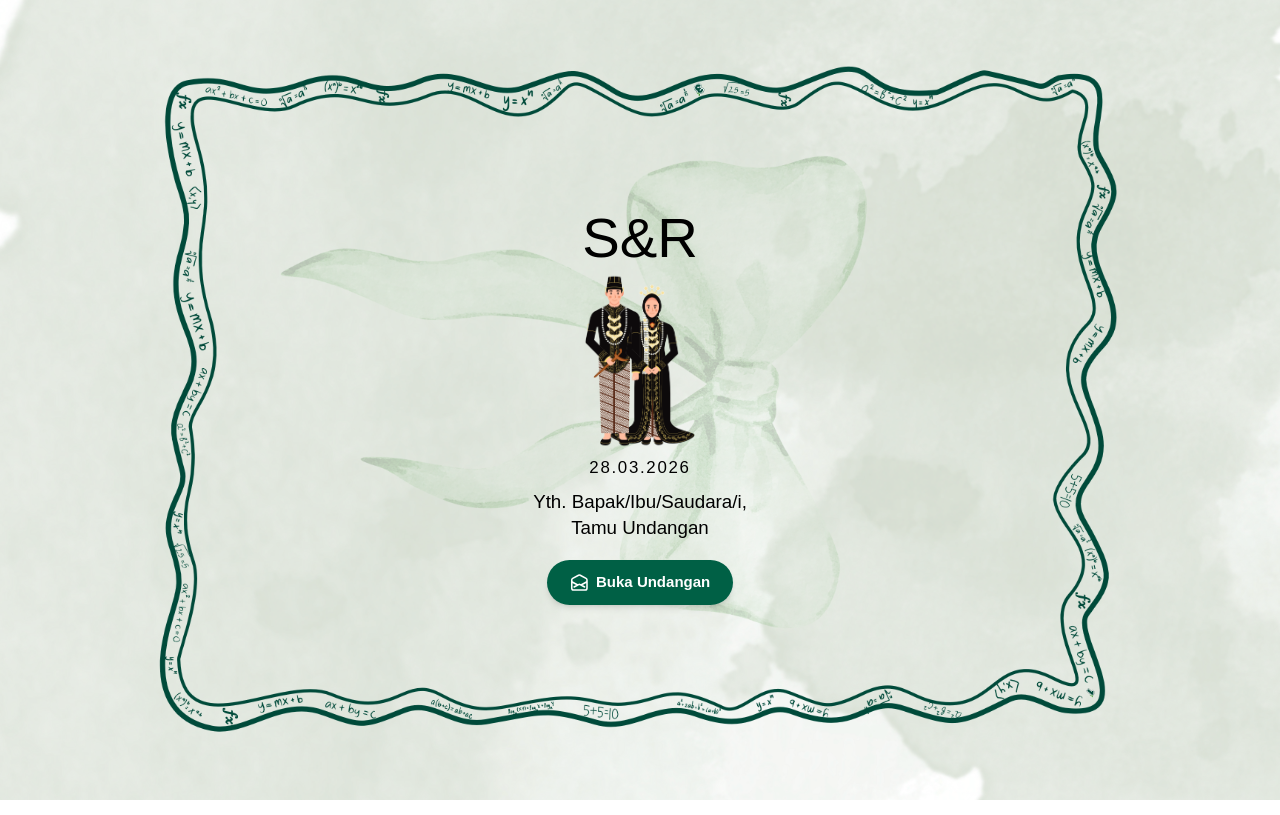
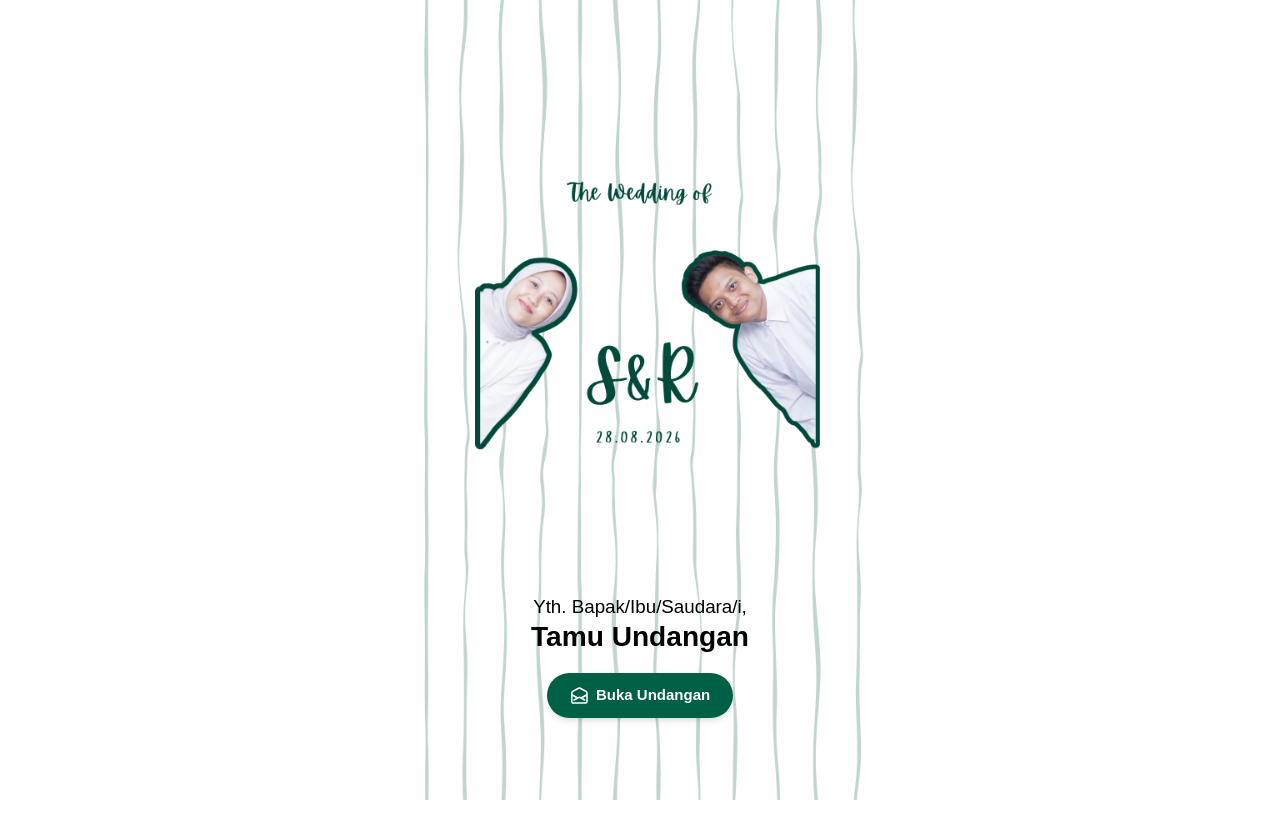
Before and after one commit to rezkyyayang/invitation, a Next.js app: page /id in a window 1280 px wide. Built offline with nearby package versions, Linux system fonts and the light colour scheme; a web font is replaced by a local one.

Commit message:
Edit bahasa version

```diff
--- a/src/app/globals.css
+++ b/src/app/globals.css
@@ -79,5 +79,14 @@ body {
   }
 }
 
+/* Override untuk halaman tertentu yang tidak perlu rotasi di desktop */
+@media (min-width: 768px) {
+  .home-bg--no-rotate .home-bg__image {
+    height: 100%;
+    width: auto;
+    transform: translate(-50%, -50%);
+  }
+}
+
 /* Utility class to apply Apricots font */
 /* Removed Apricots custom font utility; now using Great Vibes via next/font */
--- a/src/app/id/page.tsx
+++ b/src/app/id/page.tsx
@@ -10,32 +10,21 @@ function HomeContent() {
   const recipientName = toRaw.replace(/\+/g, " ");
   return (
     <div className="min-h-dvh w-full">
-      {/* Fullscreen background: portrait on mobile, rotated on desktop */}
-      <div className="home-bg">
+      {/* Fullscreen background: portrait on mobile, no rotation on desktop */}
+      <div className="home-bg home-bg--no-rotate">
         <img
-          src="/home-background.png"
+          src="/home-idn.png"
           alt="Home background"
           className="home-bg__image"
         />
       </div>
 
       {/* Content layer */}
-      <main className="relative flex min-h-dvh items-center justify-center px-safe py-safe">
-        <section className="flex w-full max-w-[420px] flex-col items-center gap-2 text-center md:max-w-none md:w-auto">
-          {/* Heading S&R with Dynalight font */}
-            <h1 className="text-5xl md:text-6xl text-black">S&amp;R</h1>
-
-          {/* Bride/Groom Illustration */}
-          <img
-            src="/java-bride.png"
-            alt="Couple illustration"
-            className="h-auto w-30 md:w-40"
-          />
-          {/* Optional date under image (commented out) */}
-          <p className="text-lg tracking-widest text-black">28.03.2026</p>
+      <main className="relative flex min-h-dvh items-end justify-center px-safe py-safe">
+        <section className="flex w-full max-w-[420px] flex-col items-center gap-2 text-center mb-20 md:mb-24 md:max-w-none md:w-auto">
 
           {/* Recipient name above the button */}
-          <p className="text-lg md:text-xl text-black ">Yth. Bapak/Ibu/Saudara/i, <br/> {recipientName}</p>
+          <p className="text-lg md:text-xl text-black ">Yth. Bapak/Ibu/Saudara/i, <br/><span className="text-2xl md:text-3xl font-semibold">{recipientName}</span></p>
 
           {/* Open Invitation button */}
           <button
--- a/src/app/page.tsx
+++ b/src/app/page.tsx
@@ -35,7 +35,7 @@ function HomeContent() {
           <p className="text-lg tracking-widest text-black">28.03.2026</p>
 
           {/* Recipient name above the button */}
-          <p className="text-lg md:text-xl text-black ">Dear, <br/> {recipientName}</p>
+          <p className="text-lg md:text-xl text-black ">Dear, <br/><span className="text-xl md:text-2xl font-semibold"> {recipientName}</span></p>
 
           {/* Open Invitation button */}
           <button
```
Also changed, not shown: public/home-idn.png (added).
